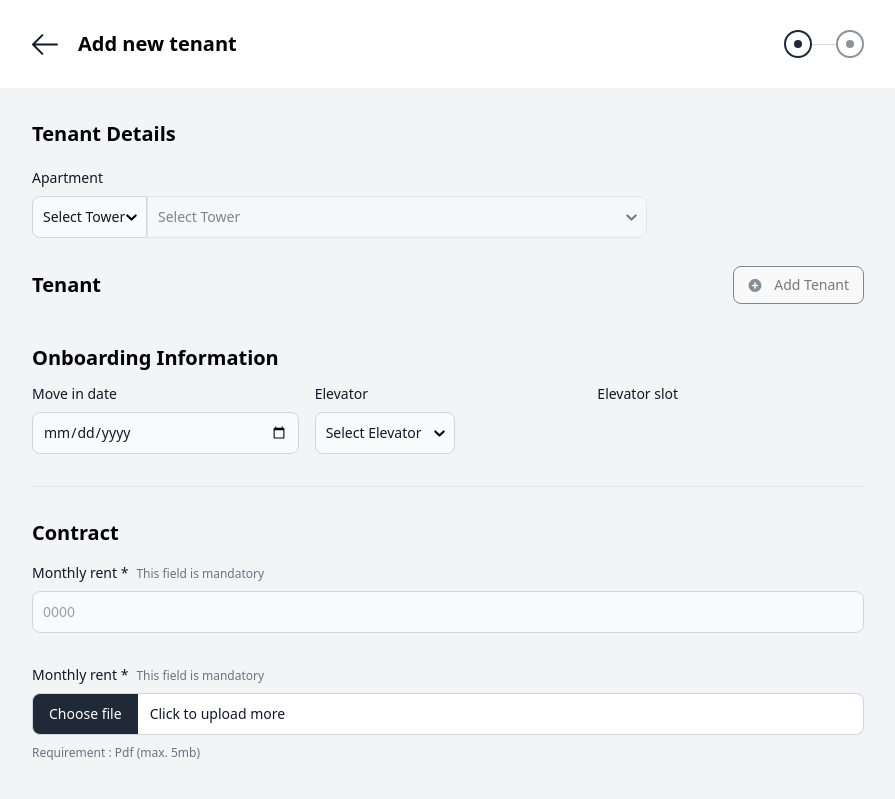
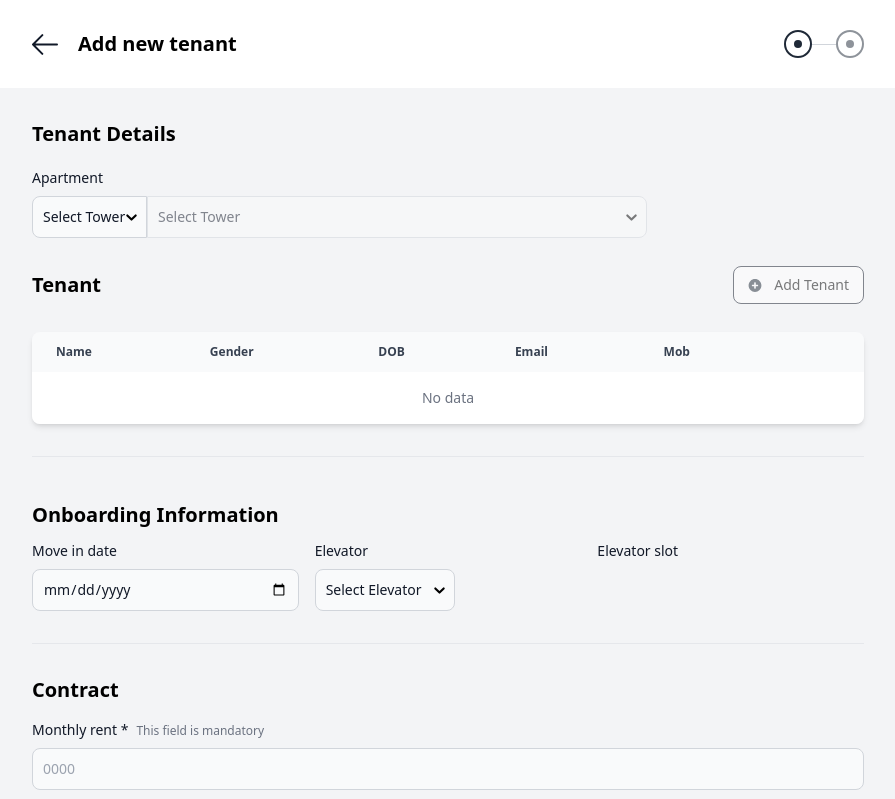
Before and after one commit to Alee-star/pilar-app, a React (Vite) app: page /addTenant in a window 1280 px wide. Shown: the top 799 px of the page, without its empty margins (192-1087 px from the left). Built offline with nearby package versions, Linux system fonts and the light colour scheme.

Commit message:
fix: add image uploading functionality

```diff
--- /dev/null
+++ b/src/components/AddTable.tsx
@@ -0,0 +1,42 @@
+import Button from "./Button";
+import { ButtonVarient } from "../types/ButtonTypes";
+
+const AddTable = () => {
+  return (
+    <>
+      <div className="flex justify-between items-center my-7">
+        <h5 className="font-semibold text-xl leading-7">Tenant</h5>
+        <Button
+          label="Add Tenant"
+          image="/assets/plus2.svg"
+          imageAlt="plus-bold-icon"
+          varient={ButtonVarient.DISABLED}
+        />
+      </div>
+      <div className="relative overflow-x-auto shadow-md sm:rounded-lg">
+        <table className="w-full text-left text-sm text-gray-500">
+          <thead className="bg-gray-50 text-xs uppercase text-gray-700 normal-case">
+            <tr>
+              <th className="px-6 py-3">Name</th>
+              <th className="px-6 py-3">Gender</th>
+              <th className="px-6 py-3">DOB</th>
+              <th className="px-6 py-3">Email</th>
+              <th className="px-6 py-3">Mob</th>
+              <th className="px-6 py-3"></th>
+            </tr>
+          </thead>
+          <tbody className="divide-y">
+            <tr className="odd:bg-white even:bg-gray-50 bg-white">
+              <td className="px-6 py-4 text-center" colSpan={6}>
+                No data
+              </td>
+            </tr>
+          </tbody>
+        </table>
+      </div>
+      <div className="h-px bg-gray-200 w-full my-8" />
+    </>
+  );
+};
+
+export default AddTable;
--- a/src/components/FileUploader.tsx
+++ b/src/components/FileUploader.tsx
@@ -18,12 +18,16 @@ const FileUploader: React.FC<FileUploaderProps> = ({
   const handleDocChange = (event: React.ChangeEvent<HTMLInputElement>) => {
     const file = event.target.files?.[0];
     if (file) {
-      const fileReader = new FileReader();
-      fileReader.onloadend = () => {
-        setDocument(fileReader.result as string);
+      const objectURL = URL.createObjectURL(file);
+      setDocument(objectURL);
+    }
   };
-      fileReader.readAsDataURL(file);
+
+  const handleDelete = () => {
+    if (document) {
+      URL.revokeObjectURL(document);
     }
+    setDocument(null);
   };
 
   return (
@@ -40,13 +44,45 @@ const FileUploader: React.FC<FileUploaderProps> = ({
           className="absolute inset-0 w-full h-full opacity-0 cursor-pointer"
         />
         <div className="flex flex-nowrap text-left rounded-lg z-50">
+          {document ? (
+            <>
+              <div className="max-w-max flex items-center text-white font-medium text-sm leading-5 px-4 py-2.5 rounded-l-lg border border-r-0 border-green-500 bg-green-400">
+                Choose file
+              </div>
+              <div className="bg-white flex-1 text-gray-900 p-3 text-sm leading-4 rounded-r-lg border border-l-0 border-green-500 bg-green-50 text-green-700">
+                Click to upload more
+              </div>
+            </>
+          ) : (
+            <>
               <div className="max-w-max flex items-center text-white font-medium text-sm leading-5 px-4 py-2.5 rounded-l-lg border border-r-0 border-gray-300 bg-gray-800 cursor-pointer">
                 Choose file
               </div>
               <div className="bg-white flex-1 text-gray-900 p-3 text-sm leading-4 rounded-r-lg border border-l-0 border-gray-300">
                 {document ? "File uploaded" : " Click to upload more"}
               </div>
+            </>
+          )}
         </div>
+        {document && (
+          <div className="mt-3 flex gap-3 w-full flex-wrap">
+            <div className="flex gap-4 py-5 w-full">
+              <div className="relative h-20 w-24 bg-white">
+                <div className="w-full">
+                  <div className="border rounded-lg w-full overflow-hidden">
+                    <img src={document} className="h-24 w-26" />
+                  </div>
+                </div>
+                <div
+                  className="flex justify-center items-center bg-gray-400 w-6 h-6 absolute -right-2 -top-2 rounded-full z-10"
+                  onClick={handleDelete}
+                >
+                  <img src="src/assets/delete.svg" alt="delete-icon" />
+                </div>
+              </div>
+            </div>
+          </div>
+        )}
       </div>
       <span className="text-xs leading-5 text-gray-500">{requirement}</span>
     </div>
--- a/src/pages/AddTenant.tsx
+++ b/src/pages/AddTenant.tsx
@@ -1,11 +1,10 @@
 import { useEffect, useState } from "react";
 import DropDown from "../components/DropDown";
 import { DropDownOption, DropDownVarient } from "../types/DropDown";
-import Button from "../components/Button";
-import { ButtonVarient } from "../types/ButtonTypes";
 import NewTenantHeader from "../components/NewTenantHeader";
 import DatePicker from "../components/DatePicker";
 import FileUploader from "../components/FileUploader";
+import AddTable from "../components/AddTable";
 
 interface TowerData {
   name: string;
@@ -88,20 +87,13 @@ const AddTenant = () => {
                       borderTopLeftRadius: "0px",
                       borderBottomLeftRadius: "0px",
                     }}
+                    disabled
                   />
                 </div>
               </div>
             </div>
           </div>
-          <div className="flex justify-between items-center my-7">
-            <h5 className="font-semibold text-xl leading-7">Tenant</h5>
-            <Button
-              label="Add Tenant"
-              image="/assets/plus2.svg"
-              imageAlt="plus-bold-icon"
-              varient={ButtonVarient.DISABLED}
-            />
-          </div>
+          <AddTable />
         </div>
         <div>
           <div className="py-3">
@@ -182,7 +174,7 @@ const AddTenant = () => {
               requirement="Requirement : Pdf (max. 5mb)"
               buttonLabel="Monthly rent *"
               helperText="This field is mandatory"
-              acceptedFormats=".pdf"
+              acceptedFormats=".pdf, .png, .jpeg"
             />
             <div className="pt-8">
               <h5 className="font-semibold text-xl leading-7">
--- a/src/pages/Tenants.tsx
+++ b/src/pages/Tenants.tsx
@@ -67,7 +67,7 @@ const Tenants: React.FC<TenantsProps> = ({ selectedView }) => {
               <DatePicker placeholder="mm/dd/yyyy" onChange={() => {}} />
               <ApartmentSelector label="Apartment" onChange={() => {}} />
             </div>
-            <div className="my-1 h-px bg-gray-200"></div>
+            <div className="my-1 h-px bg-gray-200" />
           </div>
           <TenantTable
             headers={headers}
```
Also changed, not shown: src/assets/delete.svg (added). Lines whose indentation alone changed are shown as unchanged.
